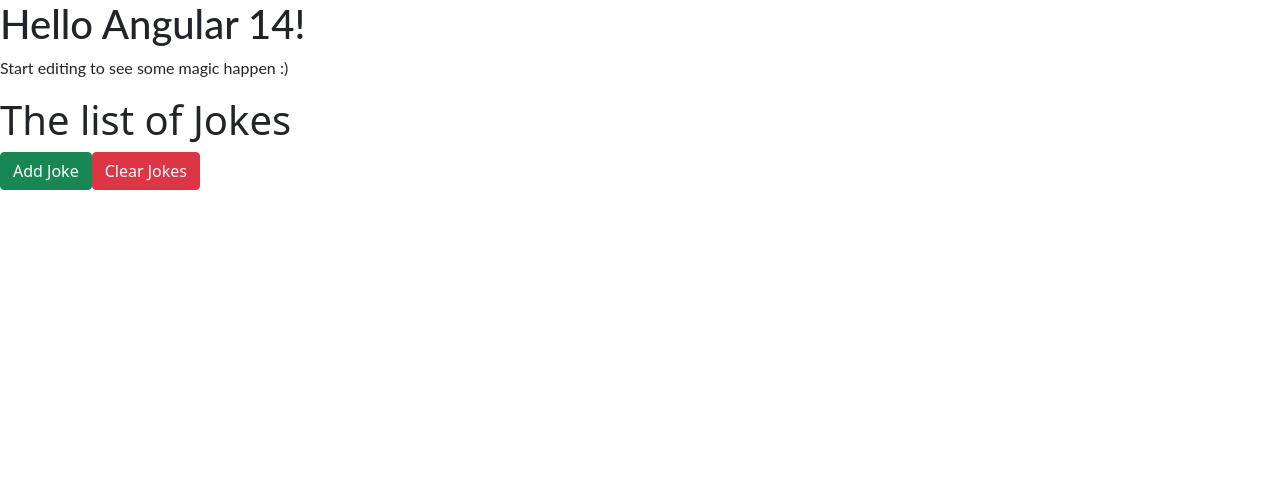
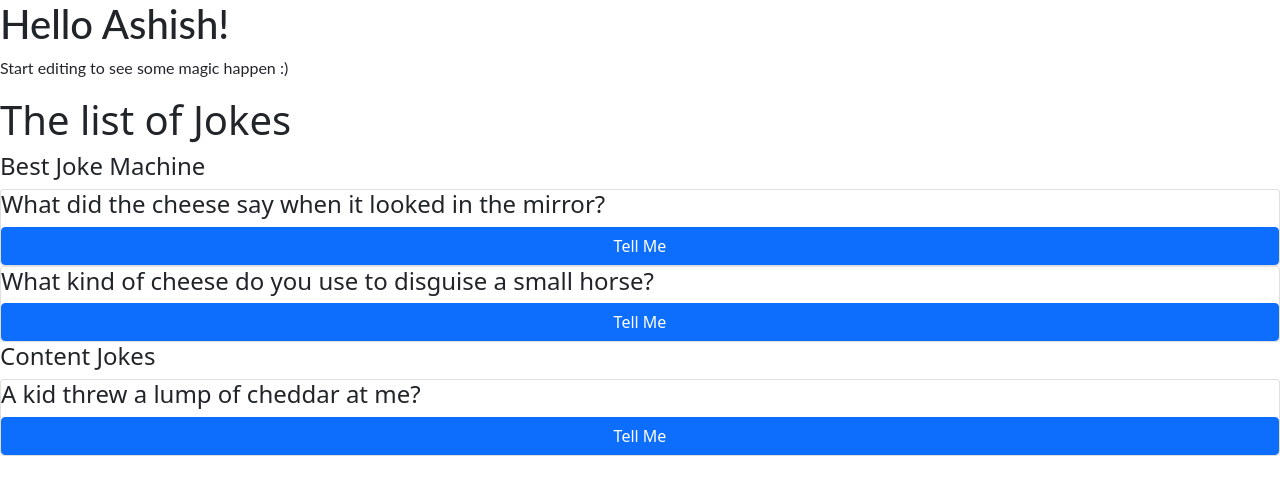
Before and after one commit to spineshanks/angular-learning, an Angular app: page / in a window 1280 px wide. Shown: the top 494 px of the page. Built offline with nearby package versions, Linux system fonts and the light colour scheme.

Commit message:
Updating Till Page #215

```diff
--- a/src/app/app.component.html
+++ b/src/app/app.component.html
@@ -3,4 +3,9 @@
   Start editing to see some magic happen :)
 </p>
 <h1>The list of Jokes</h1>
-<joke-list></joke-list>
+<joke-list>
+<joke [joke]="joke">
+<span class="setup">{{ joke.setup }}?</span>
+<h1 class="punchline">{{ joke.punchline }}</h1>
+</joke>
+</joke-list>
--- a/src/app/app.component.ts
+++ b/src/app/app.component.ts
@@ -1,10 +1,12 @@
 import { Component, VERSION } from '@angular/core';
+import {Joke} from './joke';
 
 @Component({
   selector: 'my-app',
   templateUrl: './app.component.html',
   styleUrls: [ './app.component.css' ]
 })
-export class AppComponent  {
-  name = 'Angular ' + VERSION.major;
+export class AppComponent {
+  name="Ashish";
+  joke: Joke = new Joke("A kid threw a lump of cheddar at me", "I thought ‘That’s not very mature’");
 }
--- a/src/app/app.module.ts
+++ b/src/app/app.module.ts
@@ -10,7 +10,7 @@
 
 @NgModule({
   imports:      [ BrowserModule, FormsModule ],
-  declarations: [ AppComponent, HelloComponent, JokeComponent, JokeListComponent,JokeFormComponent ],
+  declarations: [ AppComponent, HelloComponent, JokeComponent, JokeListComponent ],
   bootstrap:    [ AppComponent ]
 })
 export class AppModule { }
--- a/src/app/joke.component.ts
+++ b/src/app/joke.component.ts
@@ -18,7 +18,7 @@
 @Component({
   selector: 'joke',
   template: `
-  <div class="card card-block">
+<div class="card card-block">
   <h4 class="card-title">
   <ng-content select=".setup"></ng-content>
   </h4>
@@ -29,9 +29,7 @@
   <a class="btn btn-primary"
   (click)="data.toggle()">Tell Me
   </a>
-</div>
-  `,
-  styles: [`h1 { font-family: Lato; }`],
+</div>`
 })
 
 export class JokeComponent implements OnChanges,
@@ -42,7 +40,7 @@
 AfterViewInit,
 AfterViewChecked,
 OnDestroy {
-@Input('joke') data: Joke;
+  @Input('joke') data: Joke;
 constructor() {
 console.log(`new - data is ${this.data}`);
 }
--- a/src/app/jokelist.component.ts
+++ b/src/app/jokelist.component.ts
@@ -1,29 +1,46 @@
-import { Component, Input } from '@angular/core';
+import { Component,  NgModule,  Input,  Output,  EventEmitter,  ViewEncapsulation,  SimpleChanges,  OnChanges,  OnInit,  DoCheck,  AfterContentInit,  AfterContentChecked,AfterViewInit,  AfterViewChecked,  OnDestroy,  ViewChild,  ViewChildren,  ContentChild,  ContentChildren,  ElementRef,  QueryList } from '@angular/core';
 import {Joke} from './joke';
+import {JokeComponent} from './joke.component';
+
 
 @Component({
   selector: 'joke-list',
   template: `
-  <joke *ngFor="let j of jokes" [joke]="j">
-  <span class="setup">{{ j.setup }} ?</span>
+  <h4 #header>View Jokes</h4>
+<joke *ngFor="let j of jokes" [joke]="j">
+  <span class="setup">{{ j.setup }}?</span>
   <h1 class="punchline">{{ j.punchline }}</h1>
 </joke>
-<button type="button"
-  class="btn btn-success"
-  (click)="addJoke()">Add Joke
-</button>
-<button type="button"
-  class="btn btn-danger"
-  (click)="deleteJoke()">Clear Jokes
-</button>
+<h4>Content Jokes</h4>
+<ng-content></ng-content>
   `,
 })
-export class JokeListComponent {
-  jokes: Joke[] = [];
-  addJoke() {
-  this.jokes.unshift(new Joke("What did the cheese say when it looked in the mirror", "Hello-me (Halloumi)"));
-  }
-  deleteJoke() {
-  this.jokes = []
-  }
+export class JokeListComponent implements OnInit,
+AfterContentInit,
+AfterViewInit {
+jokes: Joke[] = [
+new Joke("What did the cheese say when it looked in the mirror", "Hello-me(Halloumi)"),
+new Joke("What kind of cheese do you use to disguise a small horse", "Mask-a-pony(Mascarpone)")
+];
+@ViewChild(JokeComponent) jokeViewChild: JokeComponent;
+@ViewChildren(JokeComponent) jokeViewChildren: QueryList<JokeComponent>;
+@ViewChild("header") headerEl: ElementRef;
+@ContentChild(JokeComponent) jokeContentChild: JokeComponent;
+constructor() {
+console.log(`new - jokeViewChild is ${this.jokeViewChild}`);
+console.log(`new - jokeContentChild is ${this.jokeContentChild}`);
 }
+ngAfterContentInit() {
+console.log(`ngAfterContentInit - jokeContentChild is ${this.jokeContentChild}`);
+}
+ngOnInit(){
+  console.log(`ngOnInit - jokeContentChild is ${this.jokeContentChild}`);
+}
+ngAfterViewInit() {
+console.log(`ngAfterViewInit - jokeViewChild is ${this.jokeViewChild}`);
+let jokes: JokeComponent[] = this.jokeViewChildren.toArray();
+console.log(jokes);
+console.log(`ngAfterViewInit - headerEl is ${this.headerEl}`);
+this.headerEl.nativeElement.textContent = "Best Joke Machine";
+}
+}
```
